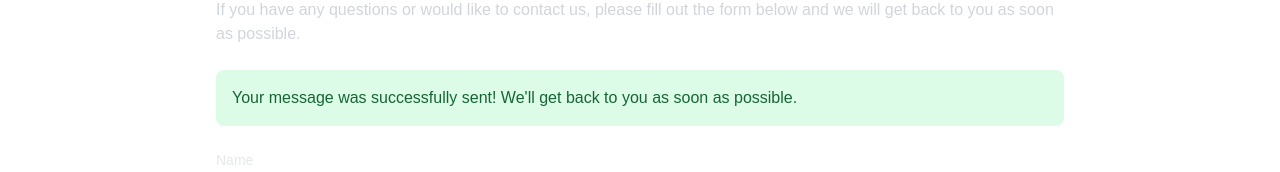
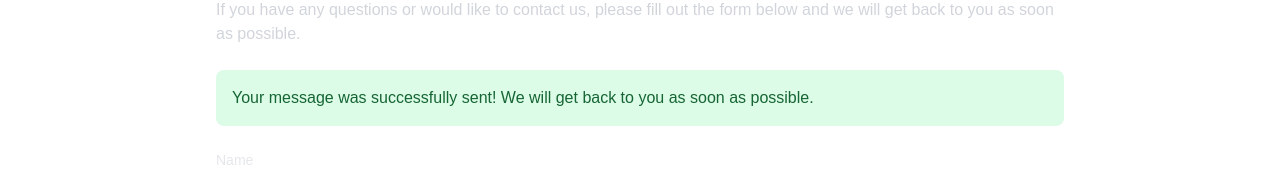
Before and after one commit to odlmin/granit.file, a Next.js app: page /contact in a window 1280 px wide. Both pictures are taken after typing "Sample", "name@example.com", "Sample", "Sample" into the empty fields and a click on the button "Send message". Shown: the part 194-366 px from the top of the page. Built offline with nearby package versions, Linux system fonts and the light colour scheme.

Commit message:
Update page.tsx

```diff
--- a/app/contact/page.tsx
+++ b/app/contact/page.tsx
@@ -50,7 +50,7 @@ export default function Contacts() {
 
       {successMessage && (
         <div className="mb-6 p-4 text-green-800 bg-green-100 rounded-lg">
-          Your message was successfully sent! We'll get back to you as soon as possible.
+          Your message was successfully sent! We will get back to you as soon as possible.
         </div>
       )}
 
```
